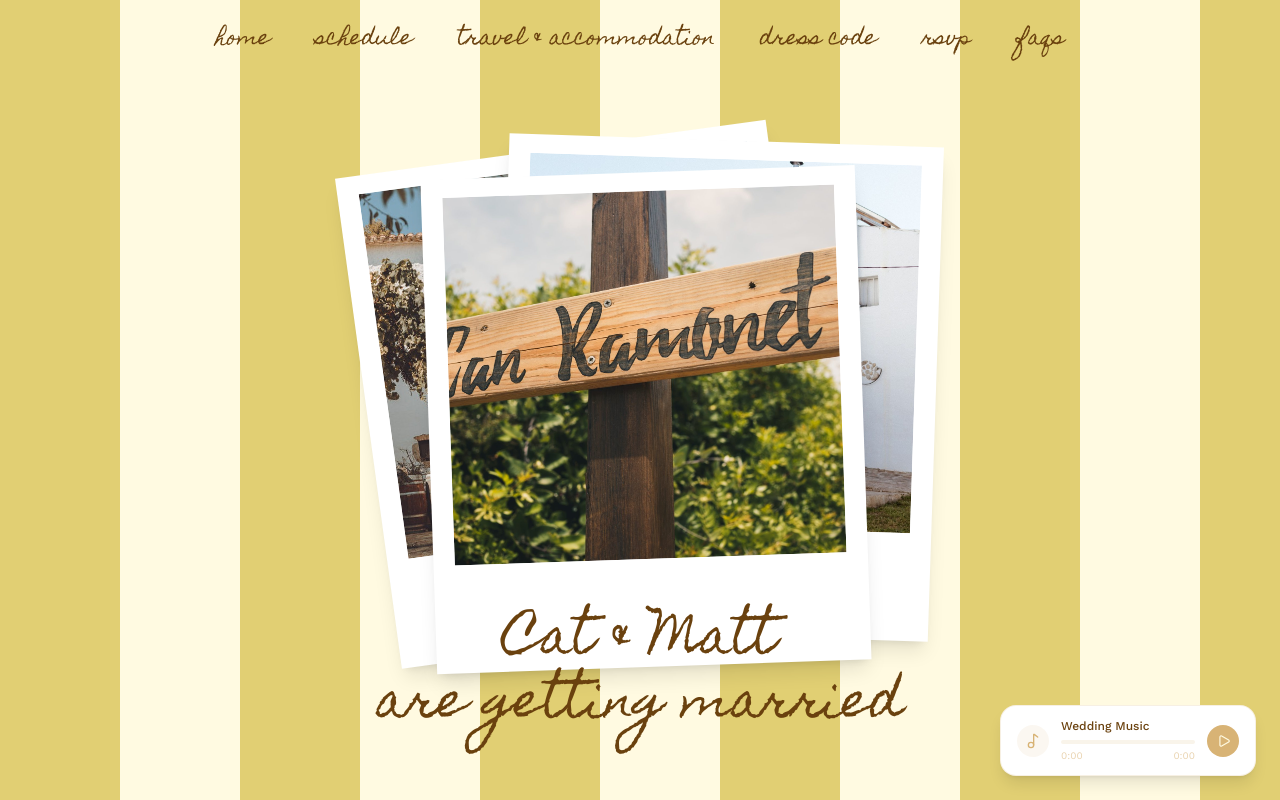
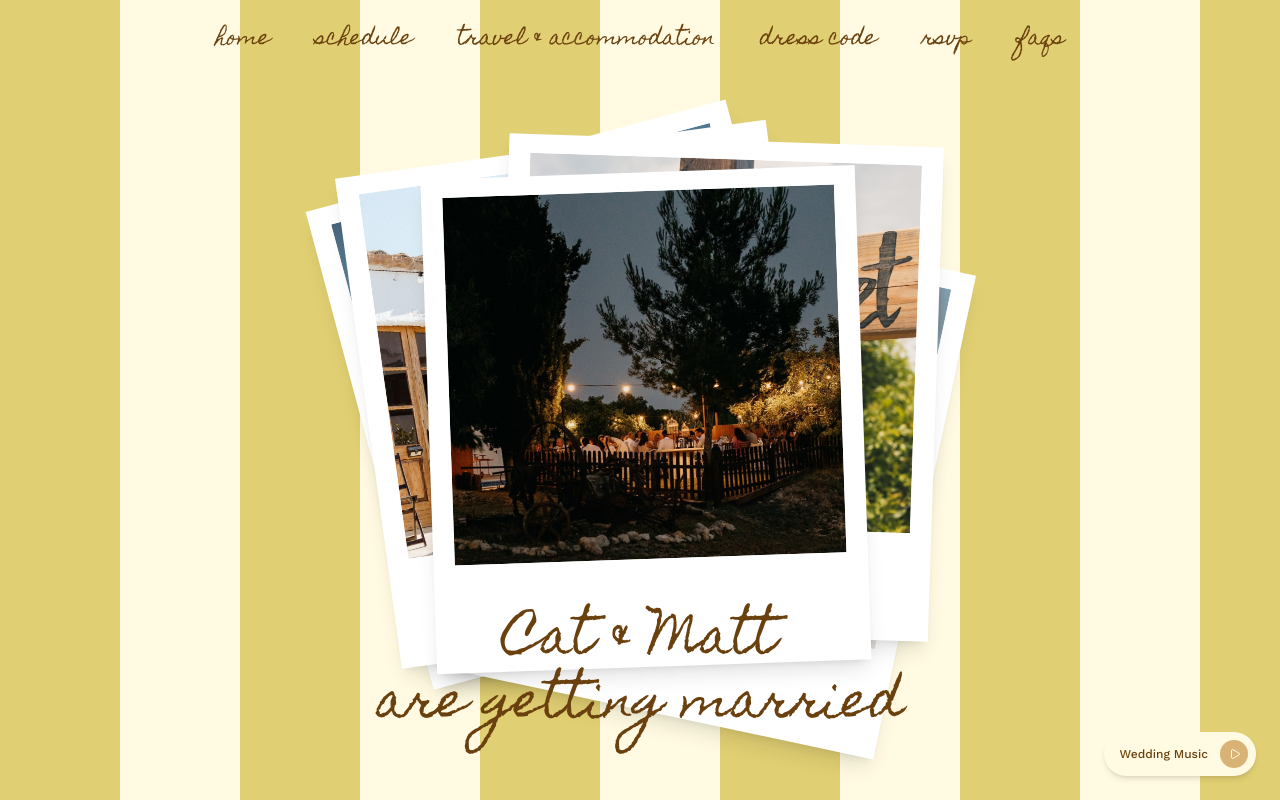
Before and after one commit to matthiasroscoe/wedding-site, a Next.js app: page / in a window 1280 px wide. Shown: the top 800 px of the page. Built offline with nearby package versions, Linux system fonts and the light colour scheme.

Commit message:
feat: audio player, button, polaroids

```diff
--- a/src/app/globals.css
+++ b/src/app/globals.css
@@ -22,6 +22,7 @@
     --color-brown: #d8b375;
     --color-brown-dark: #6a410e;
     --color-green: #3c680a;
+    --color-forest: #204108;
 }
 
 body {
--- a/src/app/providers.tsx
+++ b/src/app/providers.tsx
@@ -1,7 +1,7 @@
 'use client'
 
 import { QueryClient, QueryClientProvider } from '@tanstack/react-query'
-import { ReactQueryDevtools } from '@tanstack/react-query-devtools'
+// import { ReactQueryDevtools } from '@tanstack/react-query-devtools'
 import { useState } from 'react'
 import { AudioProvider } from '@/lib/audio-context'
 
@@ -20,7 +20,7 @@ export function Providers({ children }: { children: React.ReactNode }) {
     return (
         <QueryClientProvider client={queryClient}>
             <AudioProvider>{children}</AudioProvider>
-      <ReactQueryDevtools initialIsOpen={false} />
+            {/* <ReactQueryDevtools initialIsOpen={false} /> */}
         </QueryClientProvider>
     )
 }
--- a/src/components/audio-player.tsx
+++ b/src/components/audio-player.tsx
@@ -1,60 +1,28 @@
 'use client'
 
 import { useAudio } from '@/lib/audio-context'
-import { Pause, Play, Music2 } from 'lucide-react'
+import { Pause, Play } from 'lucide-react'
 import { usePathname } from 'next/navigation'
-
-function formatTime(s: number) {
-    if (!isFinite(s)) return '0:00'
-    const m = Math.floor(s / 60)
-    const sec = Math.floor(s % 60)
-    return `${m}:${sec.toString().padStart(2, '0')}`
-}
 
 export function AudioPlayer() {
     const isPasswordPage = usePathname() === '/password'
-
-    const { isPlaying, toggle, track, progress, duration } = useAudio()
-    const pct = duration > 0 ? (progress / duration) * 100 : 0
+    const { isPlaying, toggle, track } = useAudio()
 
     if (isPasswordPage) return null
 
     return (
-        <div className="fixed right-6 bottom-6 z-50 hidden md:block">
-            <div className="border-brown/20 flex w-64 items-center gap-3 rounded-2xl border bg-white px-4 py-3 shadow-lg">
-                <div className="bg-brown/10 flex h-8 w-8 shrink-0 items-center justify-center rounded-full">
-                    <Music2 className="text-brown h-4 w-4" />
-                </div>
-
-                <div className="min-w-0 flex-1">
-                    <p className="font-body text-brown-dark truncate text-xs font-medium">
-                        {track.title}
-                    </p>
-                    <div className="bg-brown/15 mt-1.5 h-1 w-full overflow-hidden rounded-full">
-                        <div
-                            className="bg-brown h-full rounded-full transition-all duration-300"
-                            style={{ width: `${pct}%` }}
-                        />
-                    </div>
-                    <div className="mt-1 flex justify-between">
-                        <span className="font-body text-brown/60 text-[10px]">
-                            {formatTime(progress)}
-                        </span>
-                        <span className="font-body text-brown/60 text-[10px]">
-                            {formatTime(duration)}
-                        </span>
-                    </div>
-                </div>
-
+        <div className="fixed right-6 bottom-6 z-50 hidden md:flex">
+            <div className="bg-cream flex items-center gap-3 rounded-full py-2 pr-2 pl-4 shadow-md">
+                <span className="font-body text-brown-dark text-xs font-medium">{track.title}</span>
                 <button
                     onClick={toggle}
                     aria-label={isPlaying ? 'Pause' : 'Play'}
-                    className="bg-brown text-cream hover:bg-brown-dark flex h-8 w-8 shrink-0 cursor-pointer items-center justify-center rounded-full transition-colors"
+                    className="bg-brown text-cream hover:bg-brown-dark flex h-7 w-7 shrink-0 cursor-pointer items-center justify-center rounded-full transition-colors"
                 >
                     {isPlaying ? (
-                        <Pause className="h-3.5 w-3.5" />
+                        <Pause className="h-3 w-3" />
                     ) : (
-                        <Play className="h-3.5 w-3.5 translate-x-px" />
+                        <Play className="h-3 w-3 translate-x-px" />
                     )}
                 </button>
             </div>
--- a/src/components/hero.tsx
+++ b/src/components/hero.tsx
@@ -6,9 +6,11 @@ import { useEffect, useRef } from 'react'
 import gsap from 'gsap'
 
 const polaroids = [
-    { rotation: -7.78, x: 30, y: 53, src: '/venue-2.jpg' },
-    { rotation: 1.88, x: 161, y: 19, src: '/venue-3.jpg' },
-    { rotation: -1.96, x: 94, y: 54, src: '/venue-4.jpg' },
+    { rotation: -15, x: 8, y: 78, src: '/venue.jpg' },
+    { rotation: 12, x: 192, y: 58, src: '/venue-2.jpg' },
+    { rotation: -7.78, x: 30, y: 53, src: '/venue-3.jpg' },
+    { rotation: 1.88, x: 161, y: 19, src: '/venue-4.jpg' },
+    { rotation: -1.96, x: 94, y: 54, src: '/venue-5.jpg' },
 ]
 
 export function Hero() {
@@ -47,15 +49,15 @@ export function Hero() {
         tl.fromTo(
             invited,
             { opacity: 0, y: 8 },
-            { opacity: 1, y: 0, duration: 0.4, ease: 'power2.out' },
-            '>-0.02'
+            { opacity: 1, y: 0, duration: 0.35, ease: 'power2.out' },
+            '>-0.35'
         )
 
         tl.fromTo(
             date,
             { opacity: 0, y: 8 },
-            { opacity: 1, y: 0, duration: 0.4, ease: 'power2.out' },
-            '>-0.02'
+            { opacity: 1, y: 0, duration: 0.35, ease: 'power2.out' },
+            '>-0.15'
         )
 
         return () => {
--- a/src/components/main-details.tsx
+++ b/src/components/main-details.tsx
@@ -22,7 +22,7 @@ export function MainDetails() {
 
                     <Link
                         href="/rsvp"
-                        className="group border-brown-dark hover:bg-brown-dark/10 relative mt-10 inline-flex w-[240px] items-center justify-center rounded-[100%] border pt-5 pb-2 transition-colors"
+                        className="group bg-cream border-brown-dark hover:bg-brown-dark/10 text-brown-dark relative mt-10 inline-flex w-[240px] items-center justify-center rounded-[100%] border pt-5 pb-2 transition-colors"
                     >
                         <span className="font-handwriting ml-2 text-[32px] tracking-[0.15em]">
                             RSVP
--- a/src/components/nav.tsx
+++ b/src/components/nav.tsx
@@ -27,10 +27,9 @@ export function Nav() {
         if (!isHome) return
         const hero = document.getElementById('hero')
         if (!hero) return
-        const observer = new IntersectionObserver(
-            ([entry]) => setPastHero(!entry.isIntersecting),
-            { threshold: 0 }
-        )
+        const observer = new IntersectionObserver(([entry]) => setPastHero(!entry.isIntersecting), {
+            threshold: 0,
+        })
         observer.observe(hero)
         return () => {
             observer.disconnect()
--- a/src/components/ui/button.tsx
+++ b/src/components/ui/button.tsx
@@ -11,8 +11,8 @@ const Button = React.forwardRef<HTMLButtonElement, ButtonProps>(
             ref={ref}
             disabled={disabled || loading}
             className={cn(
-                'inline-flex w-[240px] cursor-pointer items-center justify-center rounded-full border border-forest',
-                'pt-5 pb-2 transition-colors hover:bg-forest/10',
+                'border-brown-dark inline-flex w-[240px] cursor-pointer items-center justify-center rounded-[100%] border',
+                'hover:bg-brown-dark/10 ml-2 px-4 pt-5 pb-2 pl-5 transition-colors',
                 'disabled:cursor-not-allowed disabled:opacity-60',
                 className
             )}
```
Lines whose indentation alone changed are shown as unchanged.
